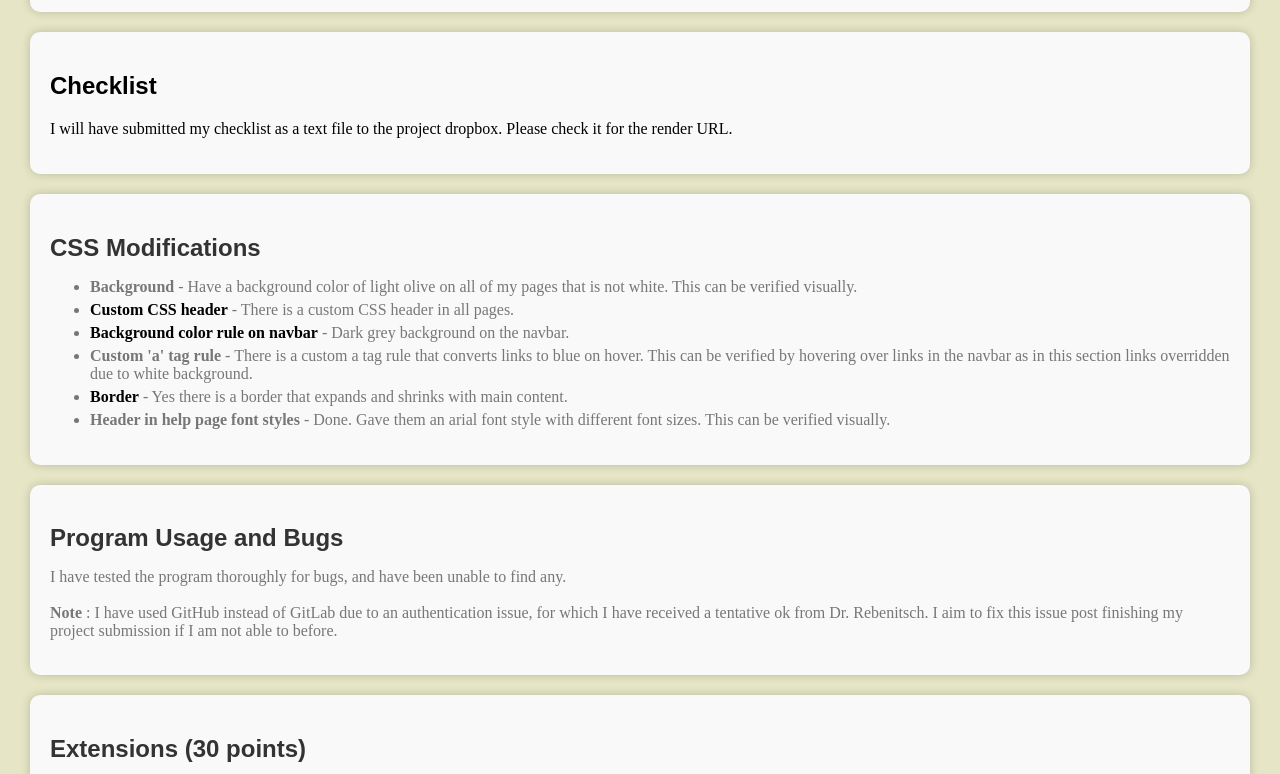
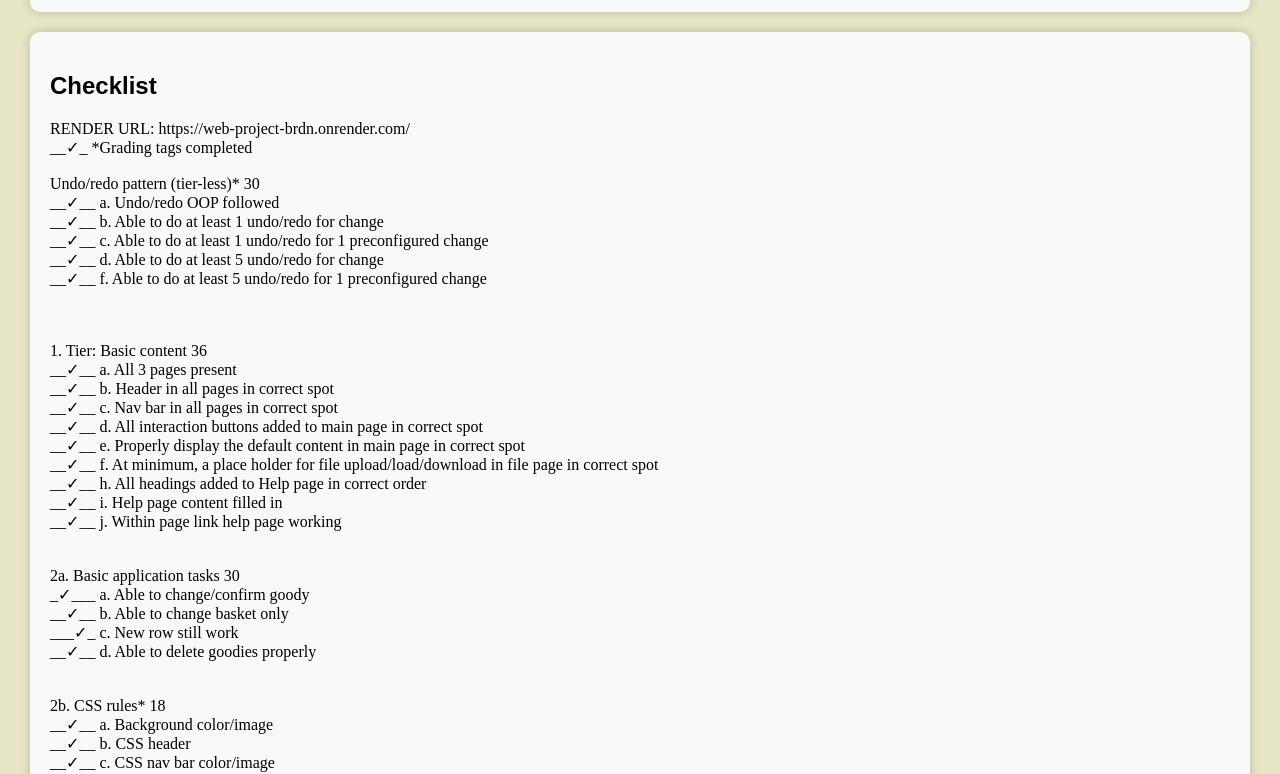
Before and after one commit to JonathanAlexMasc/web-project, a website: page src/help/help.html in a window 1280 px wide. Shown: the part 1120-1894 px from the top of the page. Drawn offline with Linux system fonts and the light colour scheme.

Commit message:
help page stuff

```diff
--- a/src/help/help.html
+++ b/src/help/help.html
@@ -84,7 +84,67 @@
         <section id="checklist">
             <h2>Checklist</h2>
             <p>
-                I will have submitted my checklist as a text file to the project dropbox. Please check it for the render URL.
+                RENDER URL: https://web-project-brdn.onrender.com/ <br>
+
+                __✓_ *Grading tags completed<br>
+
+                <br>Undo/redo pattern (tier-less)*	30
+                <br>__✓__ a. Undo/redo OOP followed
+                <br>__✓__ b. Able to do at least 1 undo/redo for change
+                <br>__✓__ c. Able to do at least 1 undo/redo for 1 preconfigured change
+                <br>__✓__ d. Able to do at least 5 undo/redo for change
+                <br>__✓__ f. Able to do at least 5 undo/redo for 1 preconfigured change
+
+                <br><br><br>
+                <br>1.	Tier: Basic content	36
+                <br>__✓__ a. All 3 pages present
+                <br>__✓__ b. Header in all pages in correct spot
+                <br>__✓__ c. Nav bar in all pages in correct spot
+                <br>__✓__ d. All interaction buttons added to main page in correct spot
+                <br>__✓__ e. Properly display the default content in main page in correct spot
+                <br>__✓__ f. At minimum, a place holder for file upload/load/download in file page in correct spot
+                <br>__✓__ h. All headings added to Help page in correct order
+                <br>__✓__ i. Help page content filled in
+                <br>__✓__ j. Within page link help page working
+                <br><br><br>
+                2a. Basic application tasks	30
+                <br>_✓___ a. Able to change/confirm goody
+                <br>__✓__ b. Able to change basket only
+                <br>___✓_ c. New row still work
+                <br>__✓__ d. Able to delete goodies properly
+
+                <br><br><br>
+                2b. CSS rules*	18
+                <br>__✓__ a. Background color/image
+                <br>__✓__ b. CSS header
+                <br>__✓__ c. CSS nav bar color/image
+                <br>__✓__ d. CSS  rule
+                <br>__✓__ f. Content border
+                <br>__✓__ g. Help heading font change
+
+                <br><br><br>
+                3a More advanced main page options *	16
+                <br> __✓__ a. Able to change to preconfigured options
+                <br>__✓__ b. Main content area unaffected by save, and stays on page
+
+                <br><br><br>
+                3b Tier: Files	40
+                <br>__✓__ a. Able to save the current content (must show in file page)
+                <br>__✓__ b. Able to download at least one file (default is ok)
+                <br>____ c. Able to download an application generated file
+                <br>_✓___ d. Able to upload a file
+                <br>_✓___ e. Loading a file redirects back to the main page
+                <br>____ f. Loading properly displays with app generated file
+                <br>__✓__ g. Able to save, download, upload, and load that same file
+
+                <br><br><br>
+                4 Tier: Extensions	30
+                <br>Extension 1: N/A 5points <b>Splash Page</b> - Splash page with a timer of 5s that re-routes to the main page.
+                <br>Extension 2: 1.a 5points - <b>Loading Circle</b> - There is a circle and an overlay on the slash page during loading. I used multiple sources.
+                <br>Extension 3: 1.b 5points - <b>Fancy Background</b> - The splash page has a background that transitions between several colors.
+                <br>Extension 4: 2.b 5points - <b>Delete Row Button</b> - Button that deletes the last row of the cat tree.
+                <br>Extension 5: 2.g 5points -  <b>Delete File from Server</b> - Delete file from server.
+                <br>Extension 6: 3.a 5points -  <b>3+ components available</b> - Two additional components <b>Thorn</b> and <b>Bush</b>.
             </p>
         </section>
 
```
